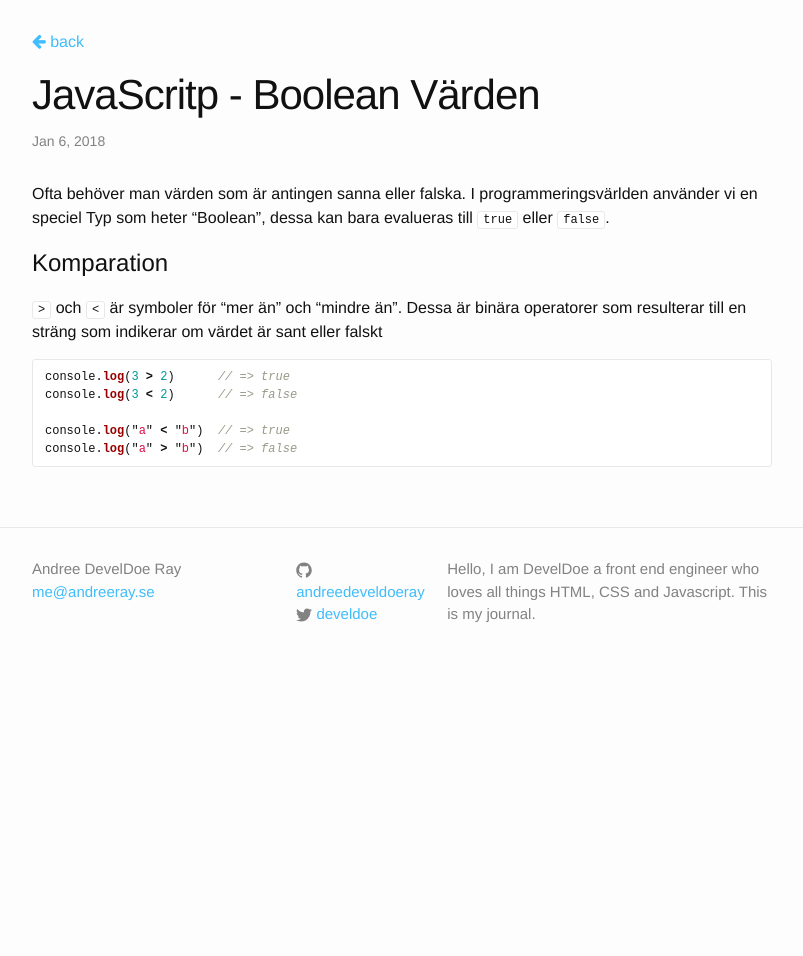
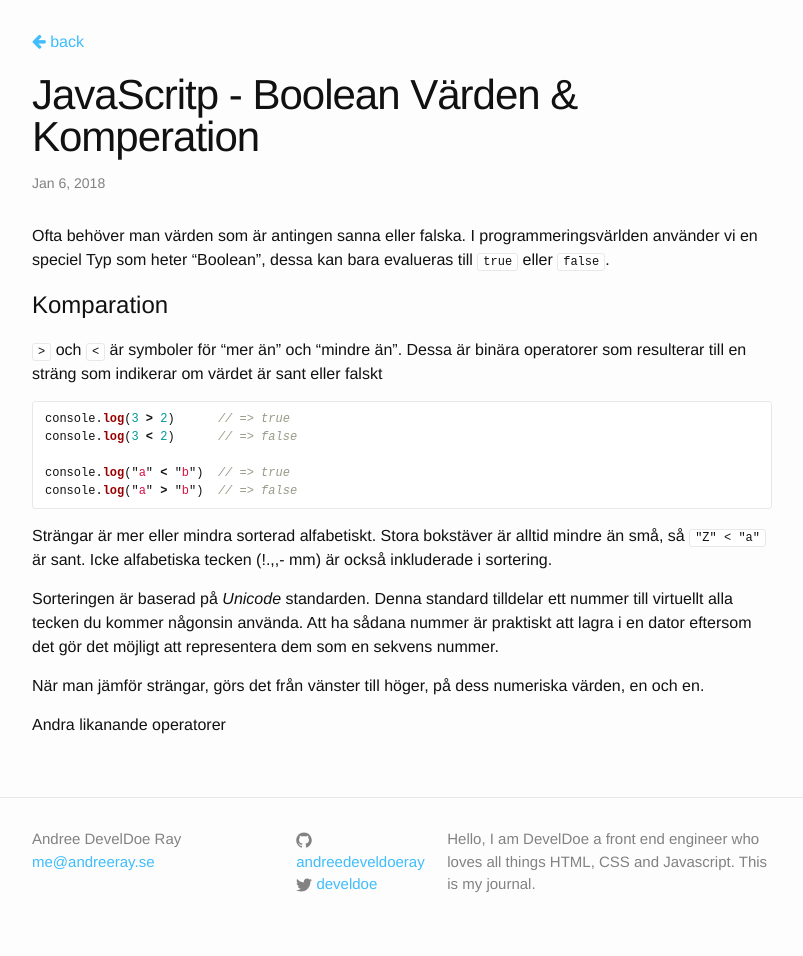
Before and after one commit to develdoe/develdoe.github.io, a Jekyll site: the page built from _posts/2018-01-06-javascritp-boolean-v-rden.md, in a window 1280 px wide. Shown: the whole page, without its empty margins (238-1041 px from the left). Built offline with Jekyll 4.4.1, drawn with Linux system fonts in a browser that asks for light colours; before the commit the page ends 900 px from its top, so only the background shows below that.

Commit message:
Create 2018-01-06-javascritp-boolean-v-rden.md

````diff
--- a/_posts/2018-01-06-javascritp-boolean-v-rden.md
+++ b/_posts/2018-01-06-javascritp-boolean-v-rden.md
@@ -1,7 +1,7 @@
 ---
 date: '2018-01-06 10:07 +0100'
 published: true
-title: JavaScritp - Boolean Värden
+title: JavaScritp - Boolean Värden & Komperation
 ---
 Ofta behöver man värden som är antingen sanna eller falska. I programmeringsvärlden använder vi en speciel Typ som heter "Boolean", dessa kan bara evalueras till `true` eller `false`.
 
@@ -16,3 +16,11 @@ console.log(3 < 2)      // => false
 console.log("a" < "b")  // => true
 console.log("a" > "b")  // => false
 ```
+
+Strängar är mer eller mindra sorterad alfabetiskt. Stora bokstäver är alltid mindre än små, så  `"Z" < "a"` är sant. Icke alfabetiska tecken (!.,,- mm) är också inkluderade i sortering.
+
+Sorteringen är baserad på *Unicode* standarden. Denna standard tilldelar ett nummer till virtuellt alla tecken du kommer någonsin använda. Att ha sådana nummer är praktiskt att lagra i en dator eftersom det gör det möjligt att representera dem som en sekvens nummer.
+
+När man jämför strängar, görs det från vänster till höger, på dess numeriska värden, en och en.
+
+Andra likanande operatorer
````
